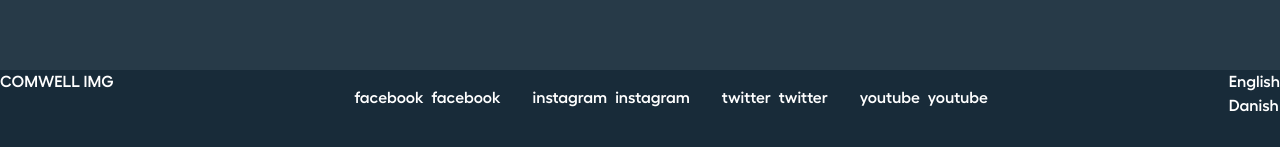
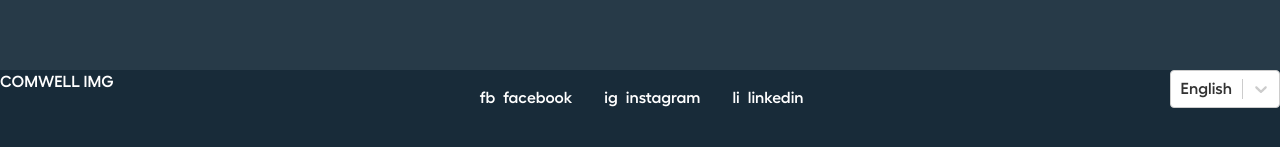
Before and after one commit to ThisIsTheNewOne/Comwell-Hotel-Project, a Next.js app: page / in a window 1280 px wide. Shown: the part 786-933 px from the top of the page. Built offline with nearby package versions, Linux system fonts and the light colour scheme; a web font is replaced by a local one.

Commit message:
working on the select language component and url redirecting

```diff
--- a/package.json
+++ b/package.json
@@ -14,6 +14,7 @@
     "react": "^18",
     "react-dom": "^18",
     "react-modern-drawer": "^1.2.2",
+    "react-select": "^5.8.0",
     "vite": "^4.5.0",
     "vite-plugin-ssr": "^0.4.142"
   },
--- a/src/components/Footer/SubFooter.tsx
+++ b/src/components/Footer/SubFooter.tsx
@@ -5,21 +5,18 @@ import LanguageSelection from "../Header/LanguageSelection";
 const SubFooter: React.FC = () => {
   const socialMediaInfo = [
     {
-      img: "facebook",
+      img: "fb",
       title: "facebook",
     },
     {
-      img: "instagram",
+      img: "ig",
       title: "instagram",
     },
     {
-      img: "twitter",
-      title: "twitter",
+      img: "li",
+      title: "linkedin",
     },
-    {
-      img: "youtube",
-      title: "youtube",
-    },
+
   ];
 
   return (
--- a/src/components/Header/LanguageSelection.tsx
+++ b/src/components/Header/LanguageSelection.tsx
@@ -1,15 +1,50 @@
-import React from 'react';
+import React, { useState } from "react";
+import Select from "react-select";
+import { useRouter } from 'next/router';
 
+type language = {
+  value: string;
+  label: string;
+}
 
-const LanguageSelection : React.FC = () => {
+const LanguageSelection: React.FC = () => {
+  const languages = [
+    {
+      value: "en",
+      label: "English",
+    },
+    {
+      value: "da",
+      label: "Danish",
+    },
+  ];
+
+  const [selectedValue, setSelectedValue] = useState(languages[0] as language);
+  const router = useRouter();
+
+  const handleChange = (selectedOption: any) => {
+    setSelectedValue(selectedOption);
+    if(selectedOption.value !== 'da'){
+      router.push(`/${selectedOption.value}`);
+    } else {
+      router.push(`/`);
+    }
+  };
+
 
   return (
     <div>
-       <div>English</div>
-       <div>Danish</div>
+      <Select
+        className="basic-single"
+        classNamePrefix="select"
+        defaultValue={languages[0]}
+        name="language"
+        options={languages}
+        onChange={handleChange}
+        value={selectedValue}
+      />
     </div>
   );
-
 };
 
-export default LanguageSelection ;
+export default LanguageSelection;
```
Also changed, not shown: 1 other file (tests, documents, lock files or other folders).
